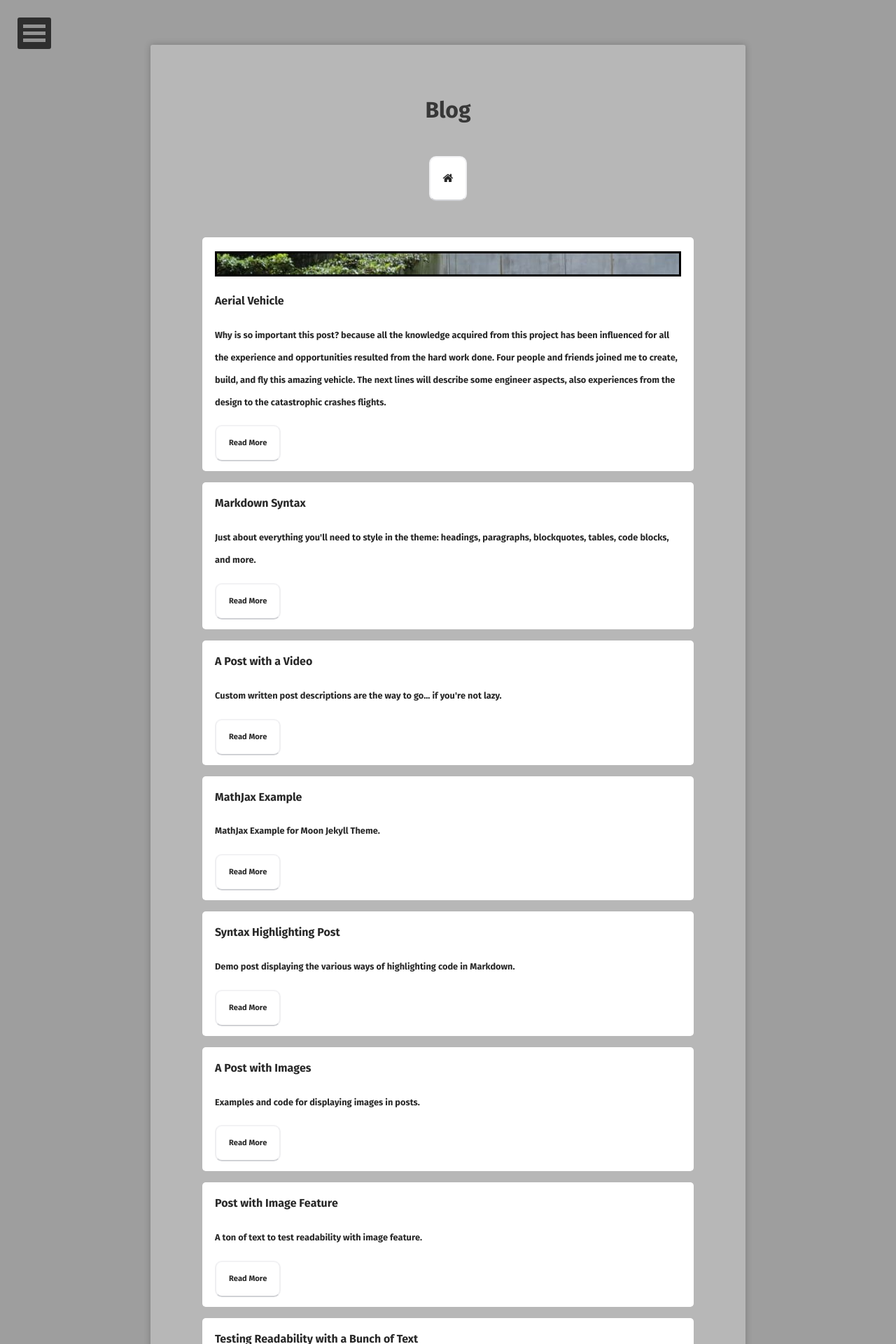
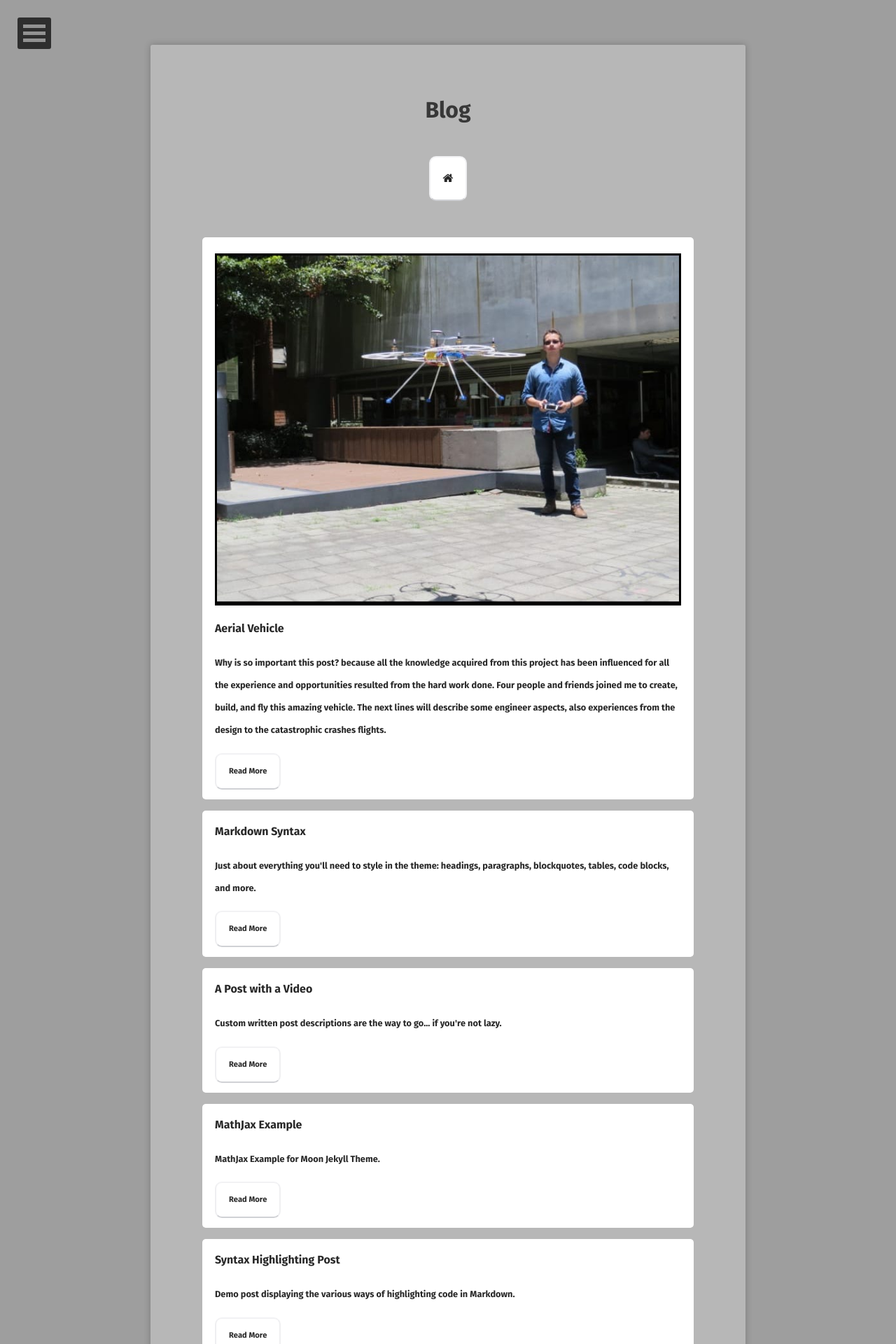
Before and after one commit to dfalveargOT/dfalveargOT.github.io, a Jekyll site: the page built from posts/index.md, in a window 1280 px wide. Shown: the top 1920 px of the page at 70% size. Built offline with Jekyll 4.4.1, drawn with Linux system fonts in a browser that asks for light colours; some web fonts are replaced.

Commit message:
Add files via upload

```diff
--- a/_layouts/post-list.html
+++ b/_layouts/post-list.html
@@ -30,7 +30,9 @@ layout: compress
                         <li class="wow fadeInLeft article" data-wow-duration="1.5s">
                             <article class="article">
                                 {% if post.img %}
-                                    <a class="img_posts" style="background-image: url({{"/assets/img/"| prepend:site.baseurl | append : post.img}})"></a>
+                                    <p>
+                                        <img class="img_posts" src="{{"/assets/img/"| prepend:site.baseurl | append : post.img}}" alt="as">
+                                    </p>
 
                                 {% else %}
                                 {% endif %}
--- a/_sass/elements.scss
+++ b/_sass/elements.scss
@@ -136,12 +136,13 @@ img {
 .img_posts {
     border: 3px solid black;
     max-width: 100%;
-    height: auto;
+    max-height: 80%;
+	height: auto;
+    width: auto;
     display: block;
-    padding: 15px;
-    margin-bottom: 15px;
-    margin-top: 10px;
+
     box-sizing: border-box;
+
 
 }
 .author-photo {
```
